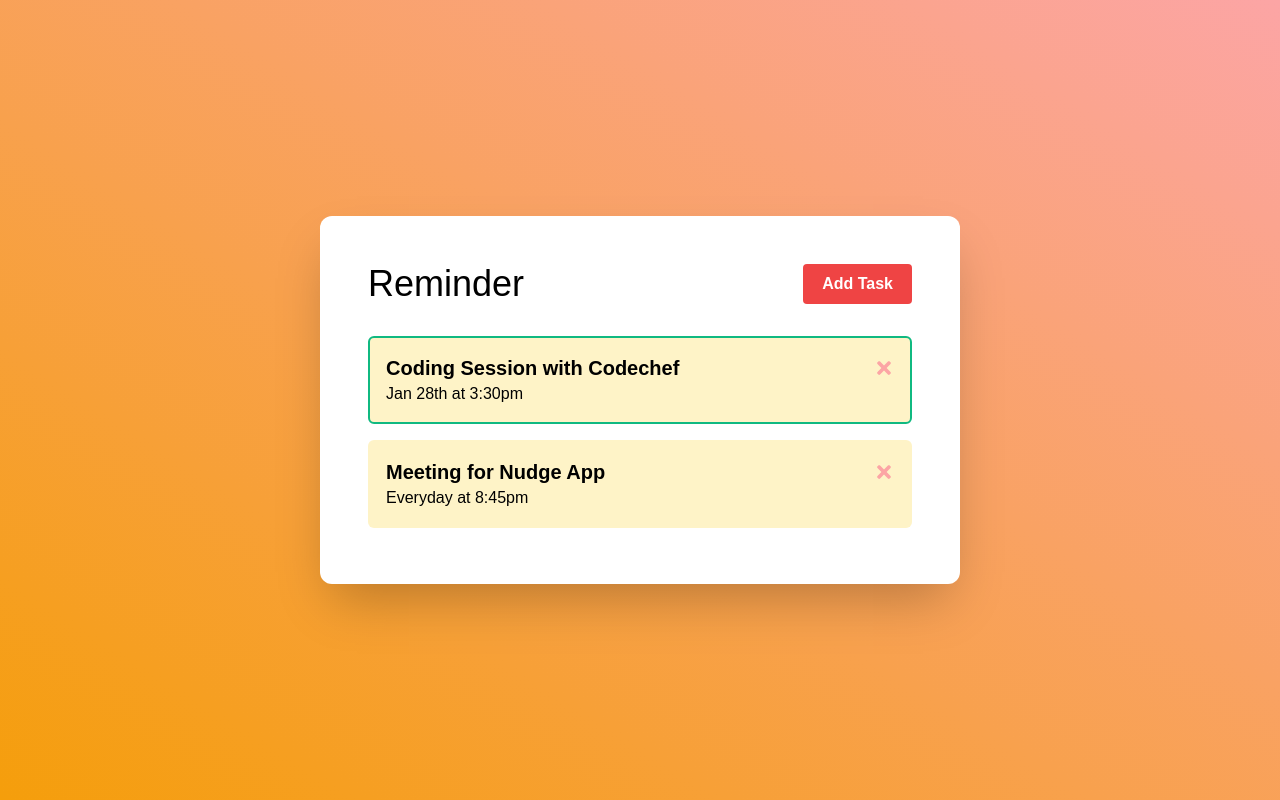
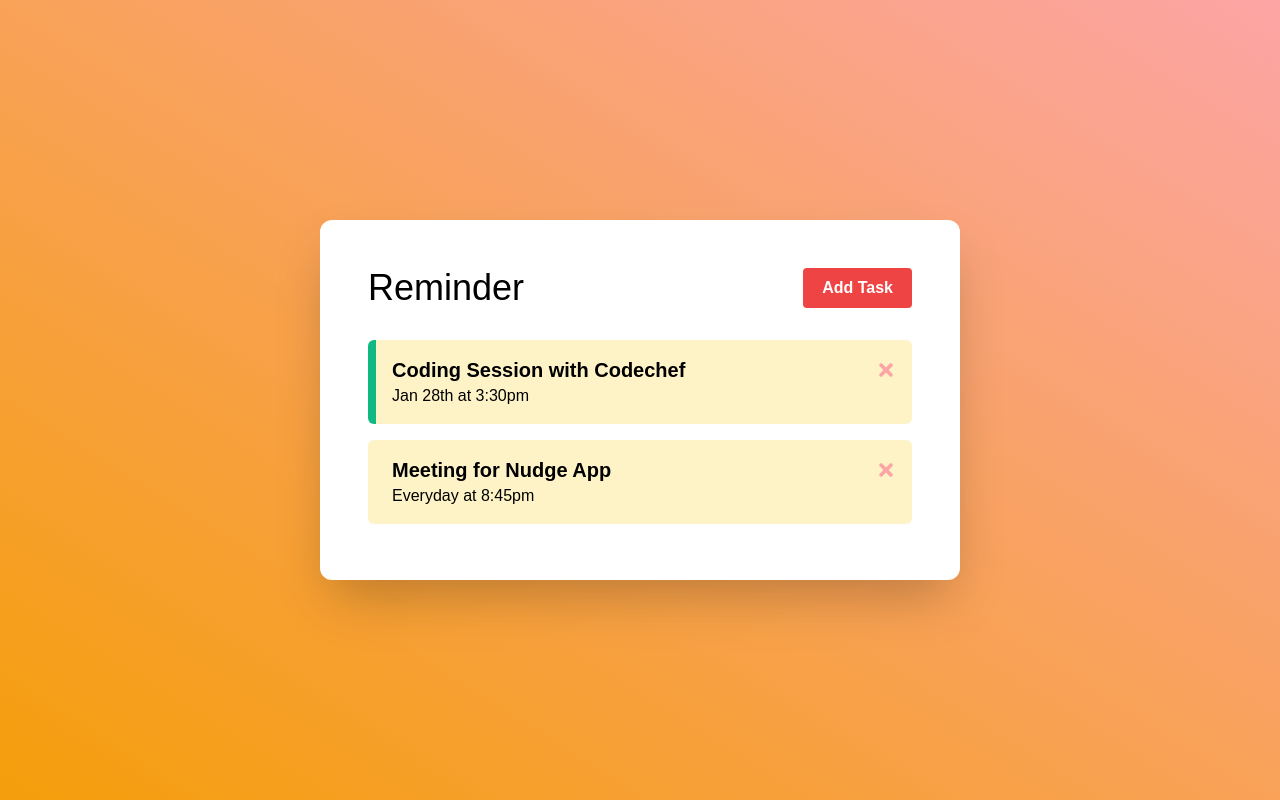
Before and after one commit to AbhinavRobinson/one-react-app, a React (Create React App) app: page / in a window 1280 px wide. Built offline with nearby package versions, Linux system fonts and the light colour scheme.

Commit message:
(feat): make toggle pretty

```diff
--- a/src/components/Task.tsx
+++ b/src/components/Task.tsx
@@ -14,7 +14,7 @@ const Task = ({
 }) => {
   return (
     <div
-      className={`w-full border-2 p-4 my-2 bg-yellow-100 rounded-md hover:bg-yellow-200 select-none ${
+      className={`w-full border-l-8 duration-200 p-4 my-2 bg-yellow-100 rounded-md hover:bg-yellow-200 select-none ${
         task.reminder ? "border-green-500" : "border-transparent"
       }`}
       onClick={() => {
```
Also changed, not shown: 1 other file (tests, documents, lock files or other folders).
